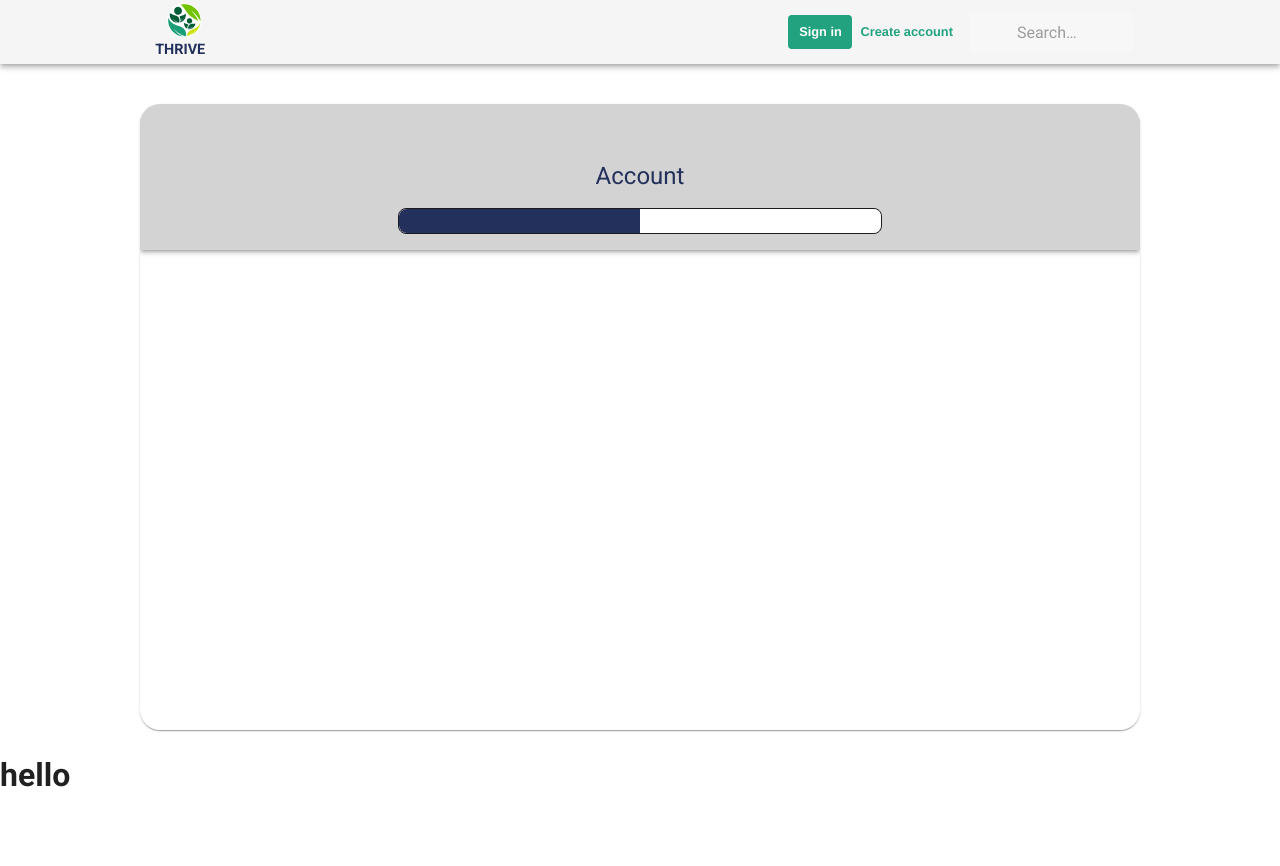
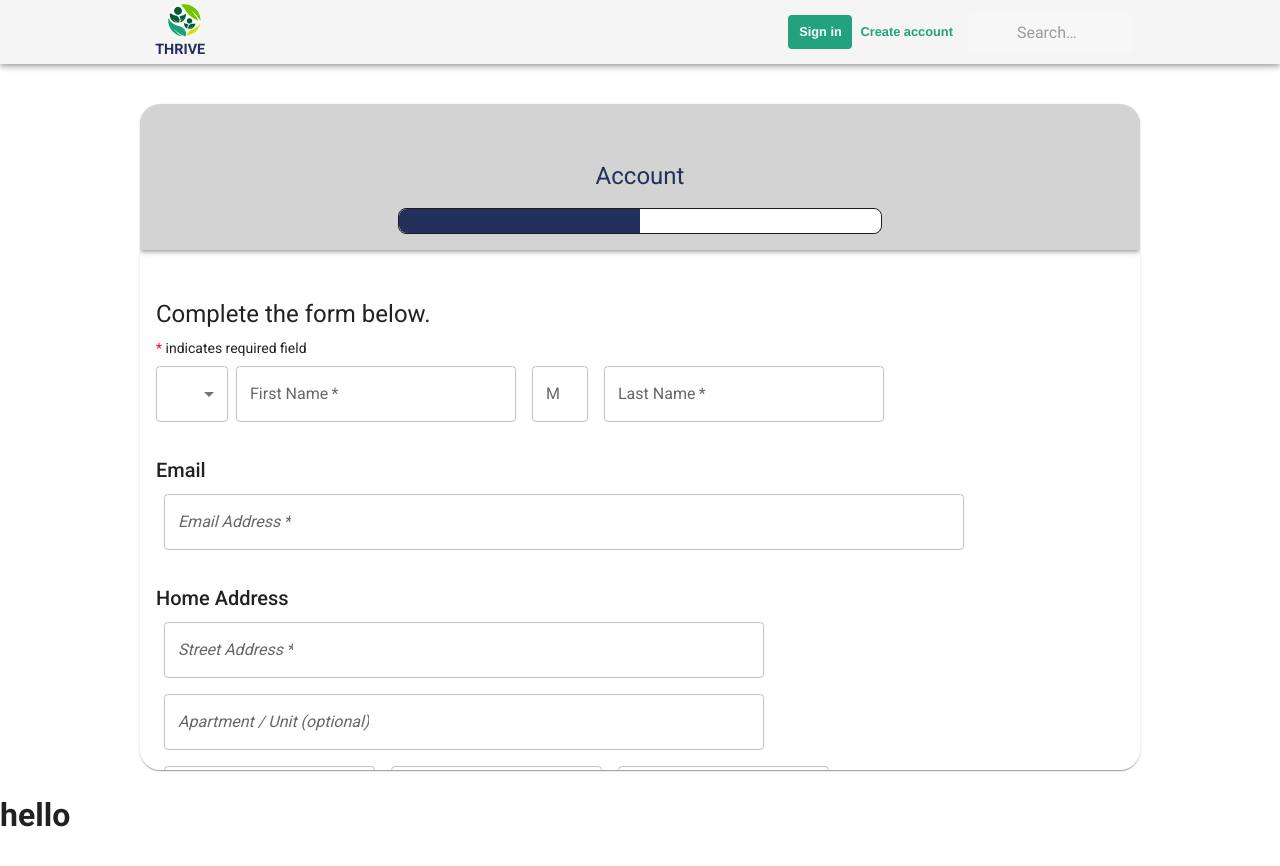
Before and after one commit to hack4impact-utk/thrive, a Next.js app: page / in a window 1280 px wide. Shown: the top 866 px of the page. Built offline with nearby package versions, Linux system fonts and the light colour scheme; some icons are missing; what @mui/material-nextjs would draw is missing.

Commit message:
feat: worked on 1/4 of sign up creation page.

```diff
--- a/src/app/page.tsx
+++ b/src/app/page.tsx
@@ -1,8 +1,8 @@
 "use client";
 import { ReactNode } from "react";
 
+import OutlinedCard from "@/components/account-creation/index";
 import SignUpCard from "@/components/sign-up-card";
-import OutlinedCard from "@/components/account-creation/index";
 import VolunteerEventCard from "@/components/VolunteerEventCard";
 
 export default function HomePage(): ReactNode {
--- a/src/components/sign-up-card.tsx
+++ b/src/components/sign-up-card.tsx
@@ -1,10 +1,20 @@
 "use client";
+import { Typography } from "@mui/material";
 import Box from "@mui/material/Box";
 import Card from "@mui/material/Card";
 import CardContent from "@mui/material/CardContent";
 import CardHeader from "@mui/material/CardHeader";
 import Grid from "@mui/material/Grid";
+import MenuItem from "@mui/material/MenuItem";
+import Select from "@mui/material/Select";
+import TextField from "@mui/material/TextField";
 import * as React from "react";
+
+//const [prefix, setPrefix] = React.useState("");
+/*
+const handleChange = (event: SelectChangeEvent): void => {
+  setPrefix(event.target.value as string);
+};*/
 
 export default function ButtonAppBar(): React.ReactElement {
   return (
@@ -65,8 +75,76 @@ export default function ButtonAppBar(): React.ReactElement {
           </Grid>
         </Grid>
       </CardContent>
-      <CardContent sx={{ height: "60vh" }}>
-        {/* Account Page Logic can be populated here */}
+      <CardContent sx={{ height: "60vh", marginBottom: 5 }}>
+        <Box
+          component="form"
+          sx={{
+            "& .MuiTextField-root": { m: 1 },
+            marginTop: 4,
+            maxWidth: "800px",
+          }}
+          noValidate
+          autoComplete="off"
+        >
+          <Typography variant="h5">Complete the form below.</Typography>
+          <Typography variant="body2" sx={{ mt: 1 }}>
+            <span style={{ color: "red" }}>*</span> indicates required field
+          </Typography>
+
+          {/* Full Name */}
+          <Select
+            labelId="prefix-label"
+            aria-label="Prefix"
+            sx={{ width: "9vh", mt: 1 }}
+            defaultValue=""
+          >
+            <MenuItem value="">
+              <em>-</em>
+            </MenuItem>
+            <MenuItem value="Miss">Miss</MenuItem>
+            <MenuItem value="Mr.">Mr.</MenuItem>
+            <MenuItem value="Mrs.">Mrs.</MenuItem>
+            <MenuItem value="Ms.">Ms.</MenuItem>
+          </Select>
+
+          <TextField required label="First Name" sx={{ width: "35%" }} />
+
+          <TextField label="M" sx={{ width: "7vh" }} />
+
+          <TextField required label="Last Name" sx={{ width: "35%" }} />
+          {/* Email */}
+          <Typography variant="h6" sx={{ mt: 3 }}>
+            Email
+          </Typography>
+          <TextField
+            required
+            label="Email Address"
+            fullWidth
+            sx={{ mt: 1, fontStyle: "italic" }}
+          />
+
+          {/* Home Address */}
+          <Typography variant="h6" sx={{ mt: 3 }}>
+            Home Address
+          </Typography>
+
+          <TextField
+            required
+            label="Street Address"
+            sx={{ mt: 1, fontStyle: "italic", width: "75%" }}
+          />
+
+          <TextField
+            label="Apartment / Unit (optional)"
+            sx={{ mt: 1, fontStyle: "italic", width: "75%" }}
+          />
+
+          <TextField label="City" sx={{ fontStyle: "italic" }} />
+
+          <TextField label="State" sx={{ fontStyle: "italic" }} />
+
+          <TextField label="Zip" sx={{ fontStyle: "italic" }} />
+        </Box>
       </CardContent>
     </Card>
   );
```
